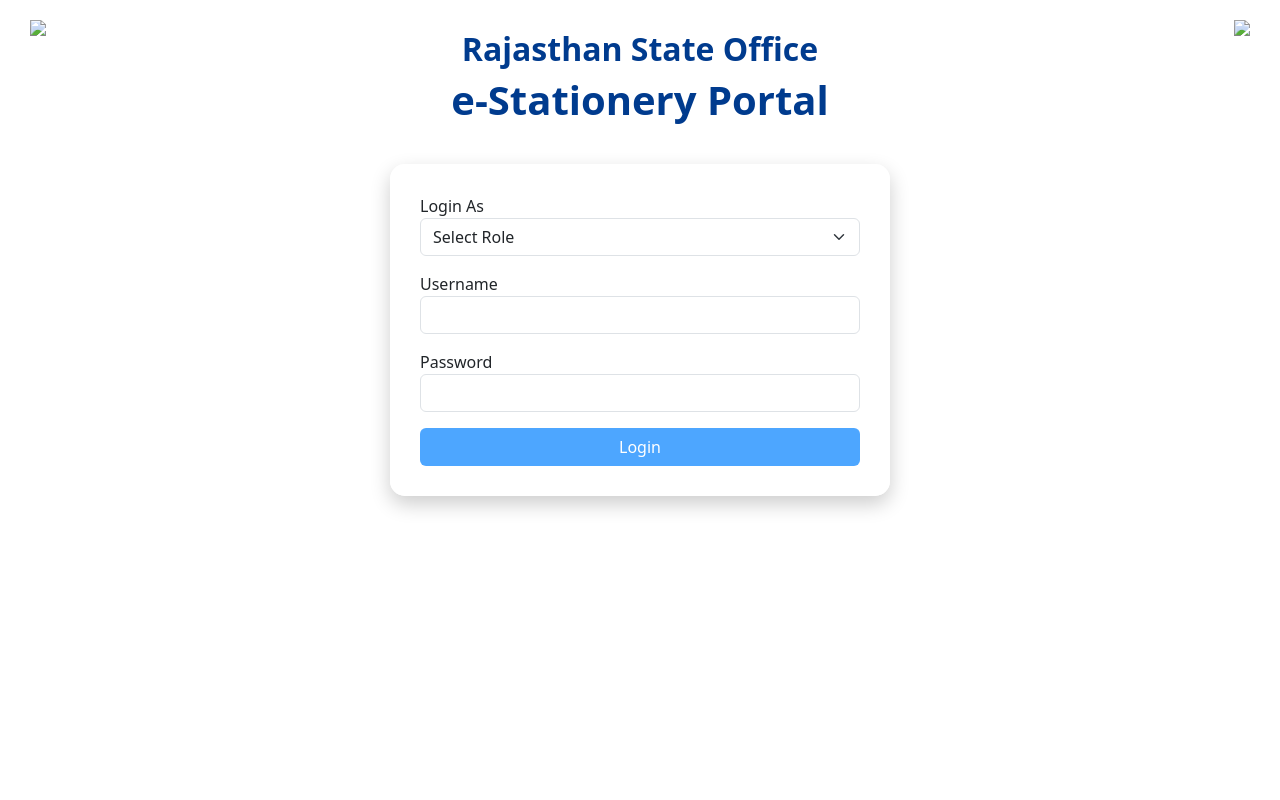
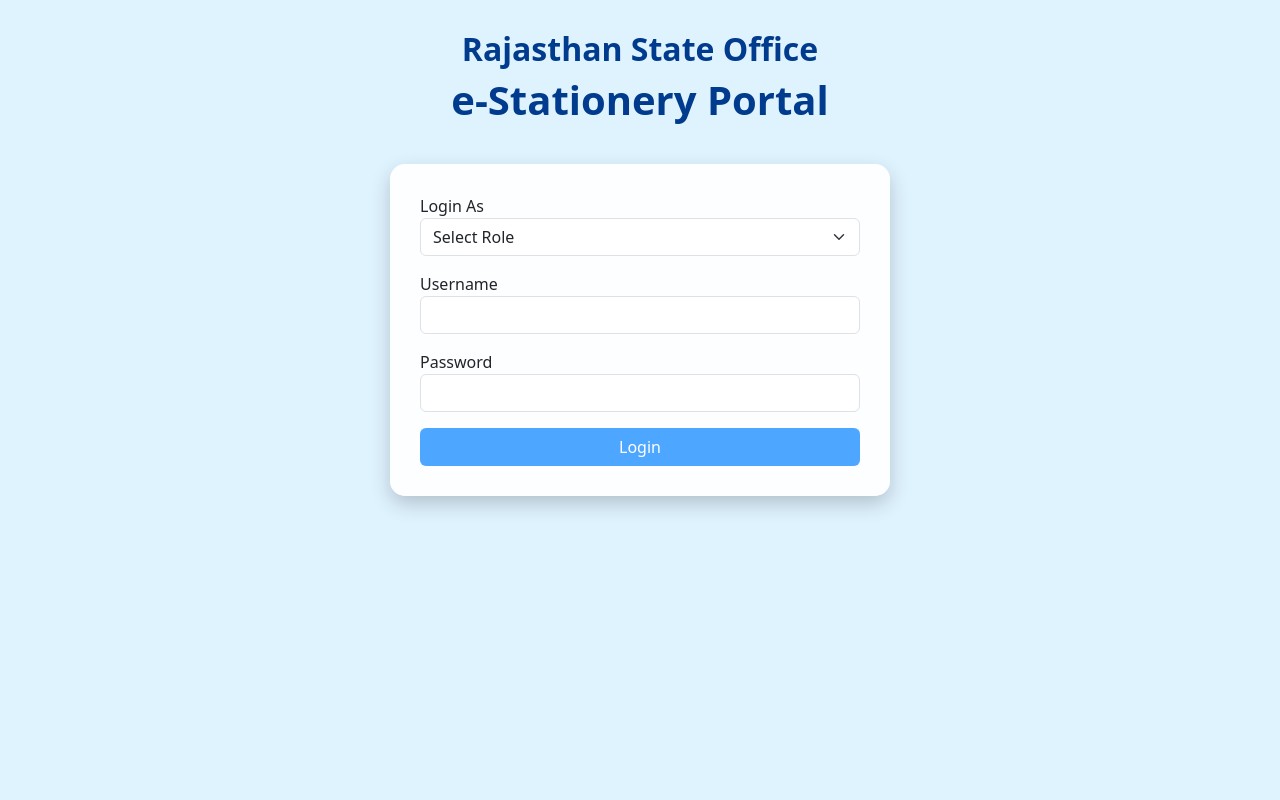
Before and after one commit to girjeshmeena61-lang/stationery-portal, a Django app: page /accounts/login/ in a window 1280 px wide. Run offline with Django 5.2, Linux system fonts and the light colour scheme.

Commit message:
Temporary remove images

```diff
--- a/stationery/templates/registration/login.html
+++ b/stationery/templates/registration/login.html
@@ -10,7 +10,7 @@
     <style>
 
         body{
-            background-image: url("{% static 'images/sprint_bg.png' %}");
+            background-color: #dff3ff;
             background-size: cover;
             background-position: center;
             background-repeat: no-repeat;
@@ -68,9 +68,7 @@
 
 <body>
 
-<img src="{% static 'images/iocl_logo.png' %}" class="ioc-logo">
 
-<img src="{% static 'images/sprint.gif' %}" class="sprint-logo">
 
 <div class="header">
     <h2>Rajasthan State Office</h2>
```
